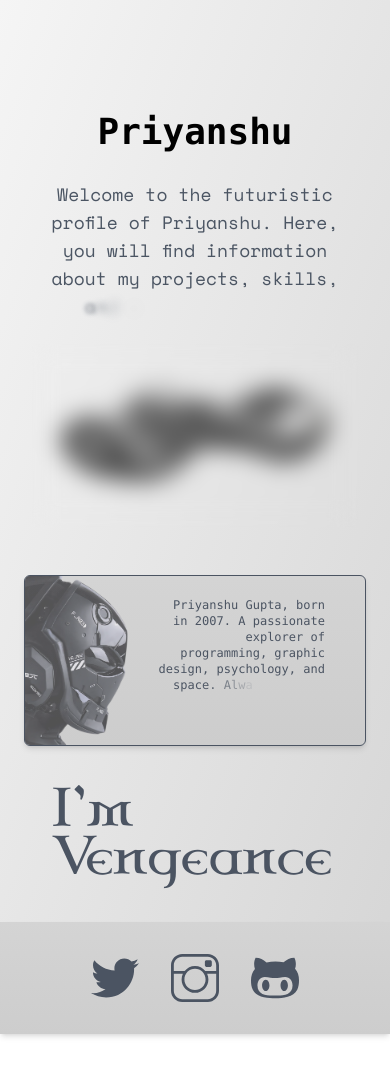
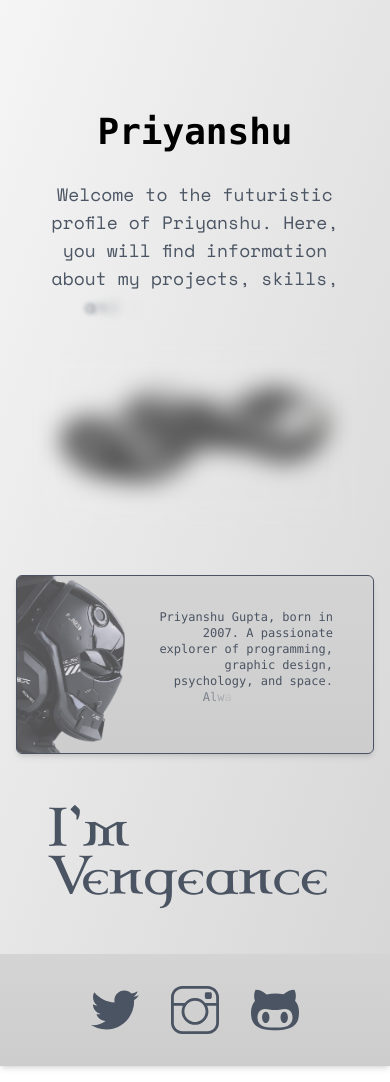
Before and after one commit to Priyansxu/Website, a Next.js app: page / in a window 390 px wide. Before the commit the page ends 1050 px from the top, so only its background shows below. Built offline with nearby package versions, Linux system fonts and the light colour scheme.

Commit message:
Update index.js

```diff
--- a/pages/index.js
+++ b/pages/index.js
@@ -109,7 +109,7 @@ export default function Page() {
 
         <section ref={secondSectionRef} className="flex my-4">
           <motion.div
-            className="mx-6 md:mx-0 w-150 rounded-md md:rounded-none md:w-full h-85 md:h-90 flex bg-gradient-to-b from-neutral-300 to-[#cdcdcd] border border-[#4B5462] md:border-none shadow-md overflow-hidden"
+            className="mx-4 md:mx-0 w-150 rounded-md md:rounded-none md:w-full h-85 md:h-90 flex bg-gradient-to-b from-neutral-300 to-[#cdcdcd] border border-[#4B5462] md:border-none shadow-md overflow-hidden"
             initial="hidden"
             animate={isInView ? "visible" : "hidden"}
             variants={divVariants}
@@ -144,7 +144,7 @@ export default function Page() {
         </section>
 
          <motion.p
-                className="p-6 mx-7 md:mx-10 font-celtG text-5xl md:text-7xl"
+                className="p-6 mx-6 md-mx-8 my-7 md:my-10 font-celtG text-5xl md:text-7xl"
                 initial="hidden"
                 animate={isInView ? "visible" : "hidden"}
                 variants={paragraphVariants}
```
